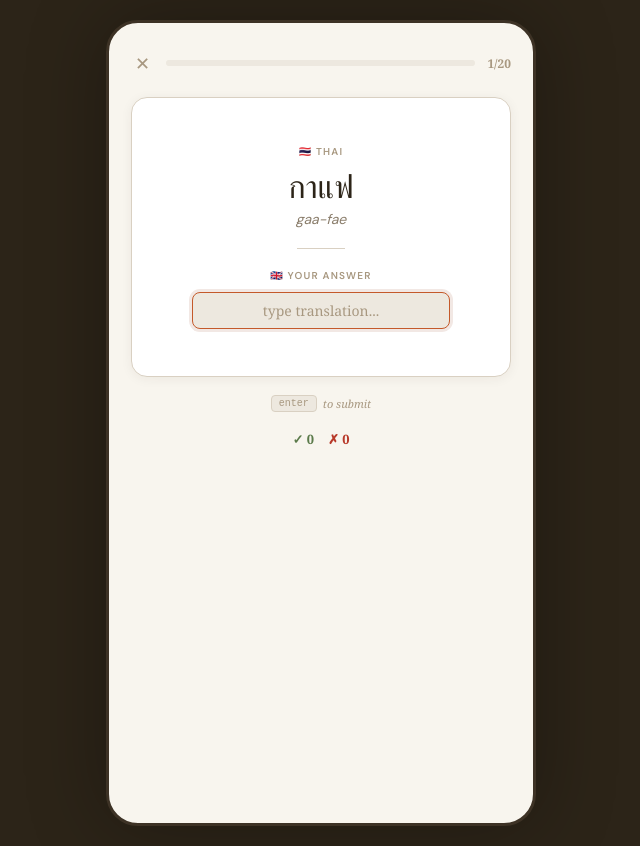
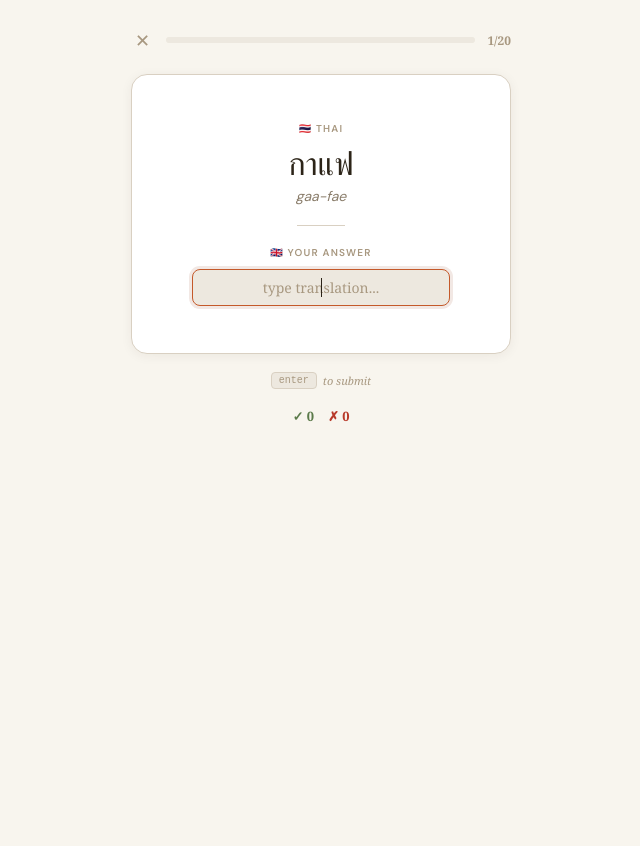
Before and after one commit to shamwise8/recall, a Next.js app: page / in a window 1280 px wide. Both pictures are taken after a click on the button "Play Recall →". Shown: the whole page, without its empty margins (319-959 px from the left). After the commit the page ends 800 px from the top, so only its background shows below. Built offline with nearby package versions, Linux system fonts and the light colour scheme.

Commit message:
Revert desktop phone frame — back to original full-width layout
Co-Authored-By: Claude Opus 4.6 (1M context) <noreply@anthropic.com>

```diff
--- a/app/layout.tsx
+++ b/app/layout.tsx
@@ -29,18 +29,10 @@ export const metadata: Metadata = {
 export default function RootLayout({ children }: { children: React.ReactNode }) {
   return (
     <html lang="en">
-      <body className={dmSans.className} style={{ margin: 0, background: C.dark }}>
+      <body className={dmSans.className} style={{ margin: 0, background: C.bg }}>
         <style>{`
           * { box-sizing: border-box; margin: 0; padding: 0; }
-          body { background: ${C.dark}; }
-          @media (min-width: 500px) {
-            .phone-frame {
-              border-radius: 32px !important;
-              min-height: calc(100vh - 40px) !important;
-              margin: 20px auto !important;
-              border: 3px solid ${C.darkSoft} !important;
-            }
-          }
+          body { background: ${C.bg}; }
           input:focus { border-color: ${C.accent} !important; box-shadow: 0 0 0 3px ${C.accentBg} !important; }
           input::placeholder { color: ${C.muted} !important; opacity: 1 !important; -webkit-text-fill-color: ${C.muted} !important; }
           input[type="text"] { color: #2C2418 !important; -webkit-text-fill-color: #2C2418 !important; caret-color: #2C2418 !important; opacity: 1 !important; font-size: 14px !important; }
--- a/app/page.tsx
+++ b/app/page.tsx
@@ -56,26 +56,20 @@ export default function Recall() {
 
   if (screen === "loading") {
     return (
-      <div style={{ minHeight: "100vh", background: C.dark, display: "flex", alignItems: "center", justifyContent: "center", fontFamily: FONT_SERIF }}>
+      <div style={{ minHeight: "100vh", background: C.bg, display: "flex", alignItems: "center", justifyContent: "center", fontFamily: FONT_SERIF }}>
         <div style={{ textAlign: "center", color: C.ink3 }}>
-          <div style={{ fontSize: 20, fontStyle: "italic", color: C.muted }}>Recall</div>
+          <div style={{ fontSize: 20, fontStyle: "italic" }}>Recall</div>
         </div>
       </div>
     );
   }
 
   return (
-    <div style={{ minHeight: "100vh", background: C.dark, fontFamily: FONT, WebkitFontSmoothing: "antialiased", display: "flex", alignItems: "center", justifyContent: "center" }}>
-      <div className="phone-frame" style={{
-        width: "100%", maxWidth: 430, minHeight: "100vh", background: C.bg,
-        boxShadow: "0 0 80px rgba(0,0,0,0.3)",
-        position: "relative", overflow: "auto",
-      }}>
-        {screen === "home" && <HomeScreen stats={stats} pack={pack} onSwitchPack={handleSwitchPack} onStartReview={handleStartReview} onLeaderboard={() => setScreen("leaderboard")} />}
-        {screen === "review" && <ReviewScreen words={dueWords} pack={pack} onComplete={handleComplete} />}
-        {screen === "complete" && <CompleteScreen results={sessionResults} stats={stats} onHome={handleHome} onPostScore={handlePostScore} onLeaderboard={() => setScreen("leaderboard")} />}
-        {screen === "leaderboard" && <LeaderboardScreen onBack={handleHome} />}
-      </div>
+    <div style={{ minHeight: "100vh", background: C.bg, fontFamily: FONT, WebkitFontSmoothing: "antialiased" }}>
+      {screen === "home" && <HomeScreen stats={stats} pack={pack} onSwitchPack={handleSwitchPack} onStartReview={handleStartReview} onLeaderboard={() => setScreen("leaderboard")} />}
+      {screen === "review" && <ReviewScreen words={dueWords} pack={pack} onComplete={handleComplete} />}
+      {screen === "complete" && <CompleteScreen results={sessionResults} stats={stats} onHome={handleHome} onPostScore={handlePostScore} onLeaderboard={() => setScreen("leaderboard")} />}
+      {screen === "leaderboard" && <LeaderboardScreen onBack={handleHome} />}
     </div>
   );
 }
```
